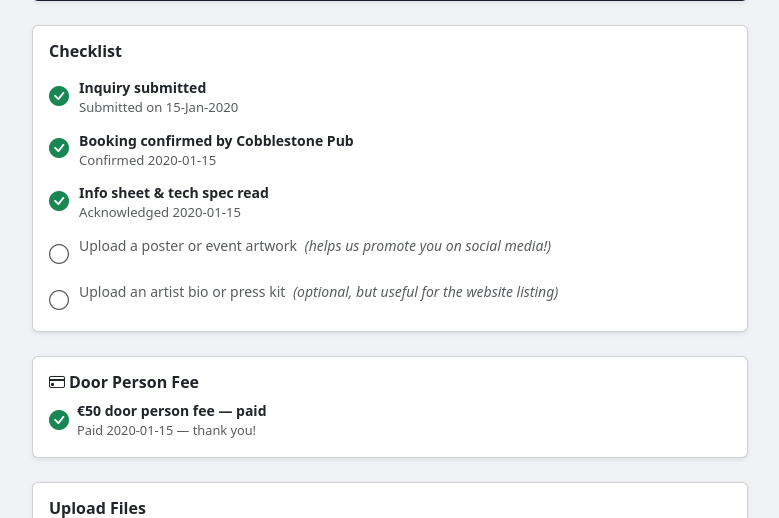
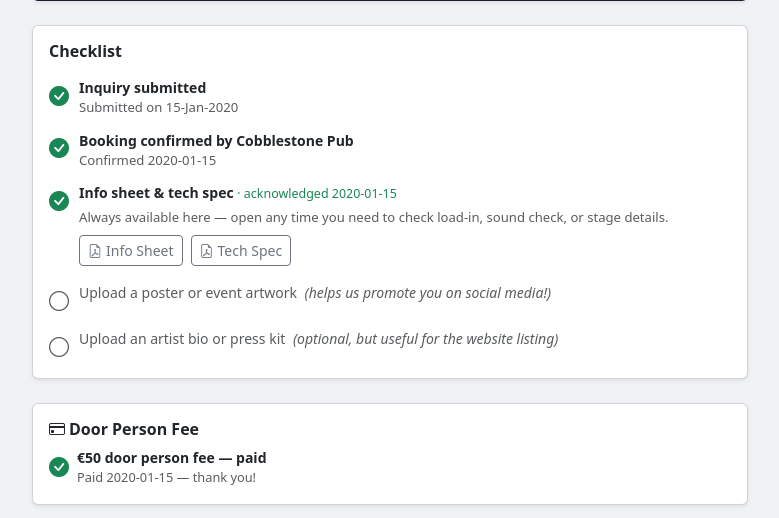
Before and after one commit to SorayaKMC/cobblestone-pub-, a Flask app: page /book/1 in a window 1280 px wide. Shown: the part 1109-1627 px from the top of the page, without its empty margins (250-1029 px from the left). Run offline with Flask 3, Linux system fonts and the light colour scheme; data comes from the database, SQL or seed files in the repository; tables that the repository leaves empty hold one stand-in row (values such as "Sample post"); a database or web service that is not in the repository returns one stand-in record (values such as "Sample title"); data that the repository does not hold is empty.

Commit message:
band portal: keep info sheet + tech spec links visible after ack
Previously the whole PDF block on the band portal was replaced by a
single 'Acknowledged on DATE' line once the band hit 'I've read it'.
That meant bands lost a quick path back to the load-in / sound-check
docs after the very first read — they had to ask us for the link
again.

Restructured the checklist row so the two PDF buttons (Info Sheet,
Tech Spec) are always rendered. Only the 'I've read it' button is
gated on info_sheet_read_at; acknowledged state shows a small
'acknowledged YYYY-MM-DD' note next to the heading and a softer
helper line ('Always available here — open any time you need...').

Co-Authored-By: Claude Opus 4.7 (1M context) <noreply@anthropic.com>

```diff
--- a/templates/book_portal.html
+++ b/templates/book_portal.html
@@ -353,20 +353,29 @@
             <div class="checklist-item">
                 {% if booking.info_sheet_read_at %}
                 <i class="bi bi-check-circle-fill text-success mt-1 flex-shrink-0 fs-5"></i>
-                <div>
-                    <div class="fw-semibold small">Info sheet &amp; tech spec read</div>
-                    <div class="text-muted" style="font-size:.82rem;">
-                        Acknowledged {{ booking.info_sheet_read_at[:10] }}
-                    </div>
-                </div>
                 {% else %}
                 <i class="bi bi-exclamation-circle text-warning mt-1 flex-shrink-0 fs-5"></i>
+                {% endif %}
                 <div>
-                    <div class="fw-semibold small mb-1">Read the info sheet &amp; tech spec</div>
+                    <div class="fw-semibold small mb-1">
+                        Info sheet &amp; tech spec
+                        {% if booking.info_sheet_read_at %}
+                        <span class="text-success" style="font-size:.78rem;font-weight:500;">
+                            · acknowledged {{ booking.info_sheet_read_at[:10] }}
+                        </span>
+                        {% endif %}
+                    </div>
+                    {% if not booking.info_sheet_read_at %}
                     <p class="text-muted mb-2" style="font-size:.82rem;line-height:1.45;">
                         Please read through the venue info sheet and tech spec before your event.
                         Everything you need to know about load-in, sound check, and the stage is in there.
                     </p>
+                    {% else %}
+                    <p class="text-muted mb-2" style="font-size:.82rem;line-height:1.45;">
+                        Always available here — open any time you need to check load-in,
+                        sound check, or stage details.
+                    </p>
+                    {% endif %}
                     <div class="d-flex flex-wrap gap-2 align-items-center mb-1">
                         <a href="https://www.cobblestonepub.ie/s/The-Cobblestone-Backroom-Info-Sheet.pdf"
                            target="_blank"
@@ -378,6 +387,7 @@
                            class="btn btn-sm btn-outline-secondary">
                             <i class="bi bi-file-earmark-pdf me-1"></i>Tech Spec
                         </a>
+                        {% if not booking.info_sheet_read_at %}
                         <form method="POST"
                               action="/book/{{ booking.public_token }}/ack-info-sheet"
                               class="d-inline">
@@ -385,9 +395,9 @@
                                 <i class="bi bi-check2 me-1"></i>I've read it — mark as done
                             </button>
                         </form>
+                        {% endif %}
                     </div>
                 </div>
-                {% endif %}
             </div>
             {% endif %}
 
```
